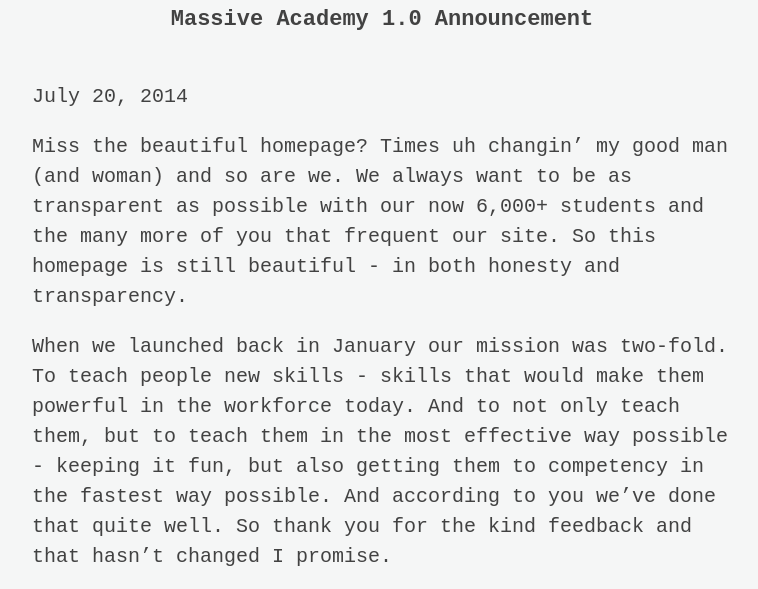
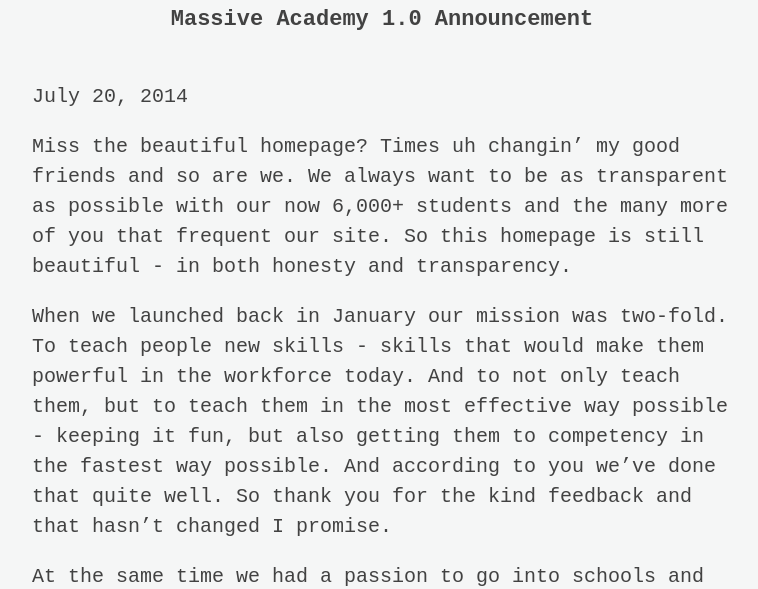
Before and after one commit to MASSIVE-Academy/MASSIVE-Academy.github.io, a plain HTML site: page index.html in a window 1280 px wide. Shown: the part 164-753 px from the top of the page, without its empty margins (258-1016 px from the left). Drawn offline with Linux system fonts and the light colour scheme; a script that the page names is missing.

Commit message:
"minor fixes"

```diff
--- a/index.html
+++ b/index.html
@@ -62,7 +62,7 @@
 
       <p>July 20, 2014</p>
 
-      <p>Miss the beautiful homepage?  Times uh changin’ my good man (and woman) and so are we. We always want to be as transparent as possible with our now 6,000+ students and the many more of you that frequent our site.  So this homepage is still beautiful - in both honesty and transparency.</p>
+      <p>Miss the beautiful homepage?  Times uh changin’ my good friends and so are we. We always want to be as transparent as possible with our now 6,000+ students and the many more of you that frequent our site.  So this homepage is still beautiful - in both honesty and transparency.</p>
 
       <p>When we launched back in January our mission was two-fold. To teach people new skills - skills that would make them powerful in the workforce today. And to not only teach them, but to teach them in the most effective way possible - keeping it fun, but also getting them to competency in the fastest way possible. And according to you we’ve done that quite well. So thank you for the kind feedback and that hasn’t changed I promise.</p>
 
```
